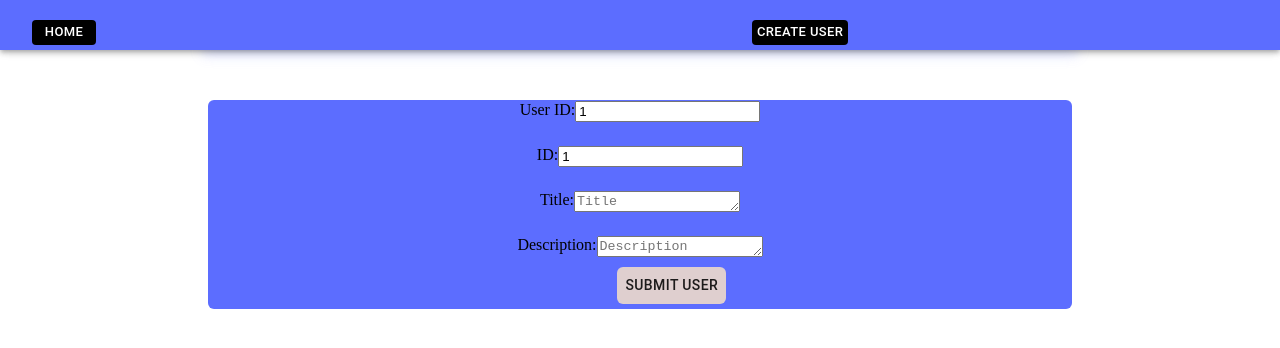
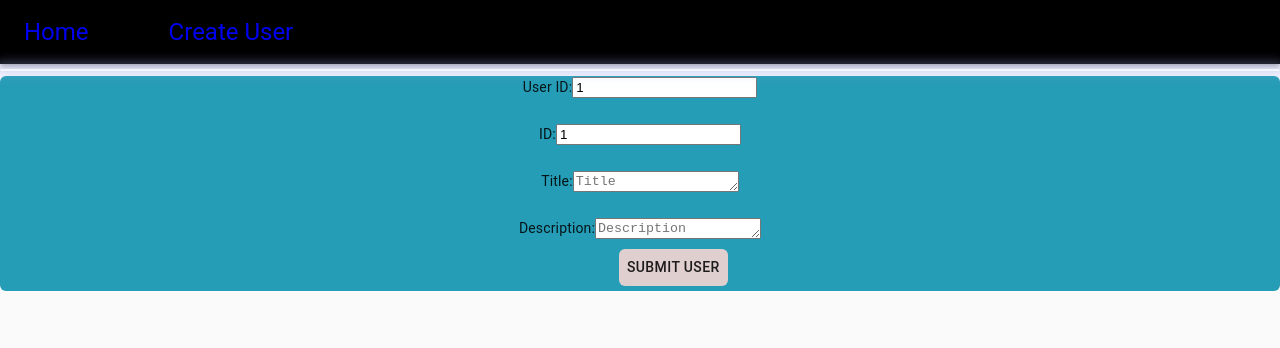
Before and after one commit to HurairaAhsan0/Show-content-typicode, a React (Create React App) app in the folder show-card/: page /User/Edit/1/1/1/1 in a window 1280 px wide. Shown: the top 348 px of the page. Built offline with nearby package versions, Linux system fonts and the light colour scheme.

Commit message:
styling prooblem

```diff
--- a/show-card/package.json
+++ b/show-card/package.json
@@ -6,6 +6,7 @@
     "@emotion/react": "^11.10.5",
     "@emotion/styled": "^11.10.5",
     "@material-ui/core": "^4.12.4",
+    "@material-ui/icons": "^4.11.3",
     "@mui/material": "^5.10.12",
     "@testing-library/jest-dom": "^5.16.5",
     "@testing-library/react": "^13.4.0",
--- a/show-card/src/App.js
+++ b/show-card/src/App.js
@@ -3,7 +3,7 @@ import CompleteListOfUser from "./components/CompleteListOfUser";
 import CreateUser from "./components/CreateUser";
 import EditUser from "./components/EditUser";
 import ListofUser from "./components/ListofUser";
-import Header from "./components/Header"
+import Header from "./components/Header/Header";
 import "./Styles/App.css";
 
 function App() {
--- a/show-card/src/Styles/App.css
+++ b/show-card/src/Styles/App.css
@@ -1,7 +1,7 @@
 @import "./Variable.css";
 
 .App {
-  padding: 0px 200px;
+
 }
 .card-content {
   display: flex;
@@ -10,7 +10,11 @@
   background-color: var(--blueDark);
   border-radius: 6px;
   box-shadow: var(--white-shadow);
-  margin-top: 48px;
+  position:relative;
+  padding: 0;
+  width: 100%;
+  margin-top: 5px;
+  border-radius: 7px
 }
 .card-action {
   background-color: var(--blueDark);
@@ -25,7 +29,7 @@
   align-content: center;
   border-radius: 6px;
   background-color: var(--blueDark);
-  margin-top: 50px;
+  margin-top: 5px;
 }
 .content-center {
   display: flex;
--- a/show-card/src/Styles/Variable.css
+++ b/show-card/src/Styles/Variable.css
@@ -1,6 +1,6 @@
 :root{
     --background:#ebedff;
-    --blueDark:#5c6dff;
+    --blueDark:#269db6;
     --fadedGrey:#818181;
     --white:#ffffff;
     --black:#000000;
--- a/show-card/src/components/Header.js
+++ /dev/null
@@ -1,26 +0,0 @@
-import React from 'react'
-import { Button,AppBar,Toolbar,Stack } from "@mui/material";
-import {Link } from "react-router-dom"
-
-const Header = () => {
-  return (
-
-    <div>
-      <AppBar sx={{height:50,bgcolor:"#5c6dff"}}>
-        <Toolbar>
-          <Stack direction="row" spacing={80} >
-        <Link to="/">
-        <Button size="small" varient="outlined" sx={{bgcolor:"black",color:"white",m:1,height:25}}>Home</Button>
-      </Link>
-       <Link to="/User/Create" >
-       <Button size="small" sx={{bgcolor:"black",color:"white",m:1,height:25}} >Create User</Button>
-       </Link>
-          </Stack>
-        </Toolbar>
-      </AppBar>
-       </div>
-
-  )
-}
-
-export default Header
--- /dev/null
+++ b/show-card/src/components/Header/Header.js
@@ -0,0 +1,56 @@
+import React from "react";
+import {
+  AppBar,
+  Toolbar,
+  CssBaseline,
+  Typography,
+} from "@material-ui/core";
+import { Stack } from "@mui/material";
+import { Link } from "react-router-dom";
+import "../../Styles/App.css"
+
+
+const Header=()=> {
+  return (
+    <AppBar position="static" style={{ background: '#000000' }}>
+      <CssBaseline />
+      <Toolbar >
+        <Stack direction="row" spacing={10}>
+        <Typography variant="h5" color="primary[500]">
+          <Link to="/">
+          Home
+          </Link>
+        </Typography>
+        <Typography   variant="h5"  >
+          <Link to="/User/Create">
+          Create User
+          </Link>
+        </Typography>
+        </Stack>
+      </Toolbar>
+    </AppBar>
+  );
+}
+export default Header;
+
+
+
+    // <div>
+    //   <AppBar sx={{height:50,bgcolor:"#5c6dff"}}>
+    //     <Toolbar>
+    //       <Stack direction="row" spacing={80} >
+    //     <Link to="/">
+    //     <Button size="small" varient="outlined" sx={{bgcolor:"black",color:"white",m:1,height:25}}>Home</Button>
+    //   </Link>
+    //    <Link to="/User/Create" >
+    //    <Button size="small" sx={{bgcolor:"black",color:"white",m:1,height:25}} >Create User</Button>
+    //    </Link>
+    //       </Stack>
+    //     </Toolbar>
+    //   </AppBar>
+    //    </div>
+
+//   )
+// }
+
+// export default Header
```
Also changed, not shown: 1 other file (tests, documents, lock files or other folders).
